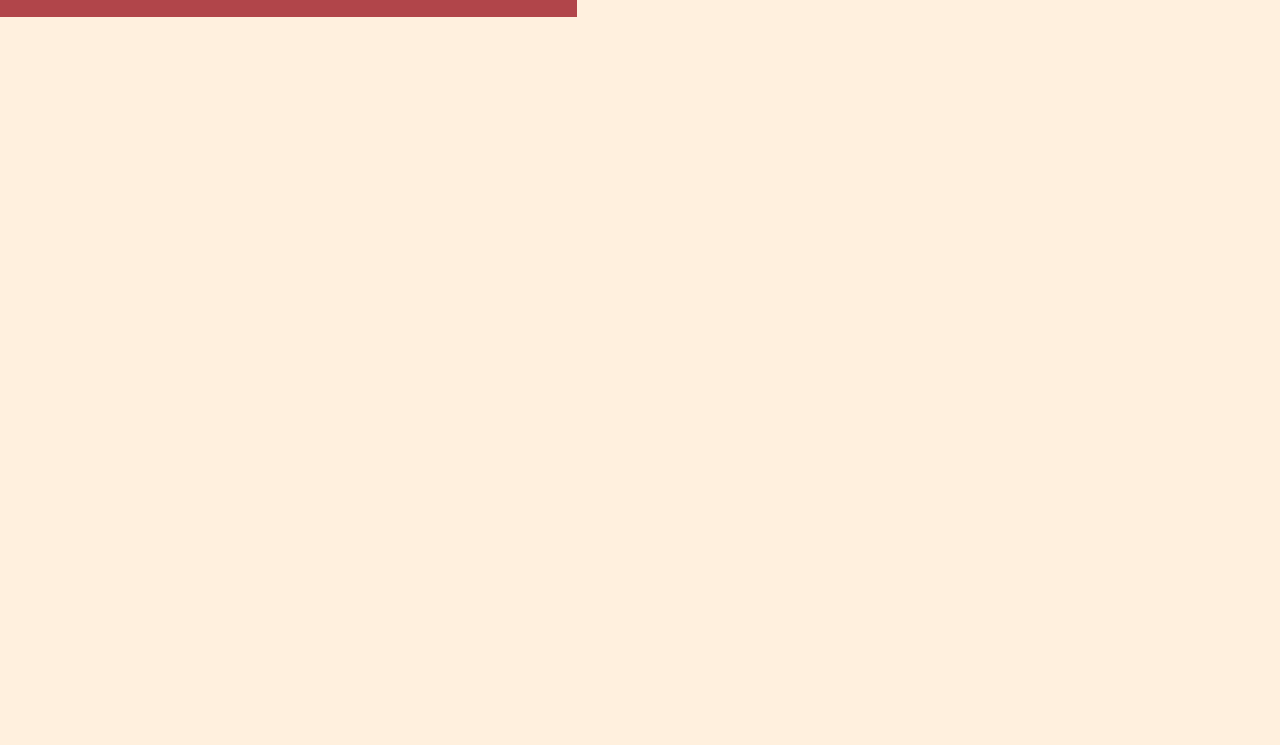
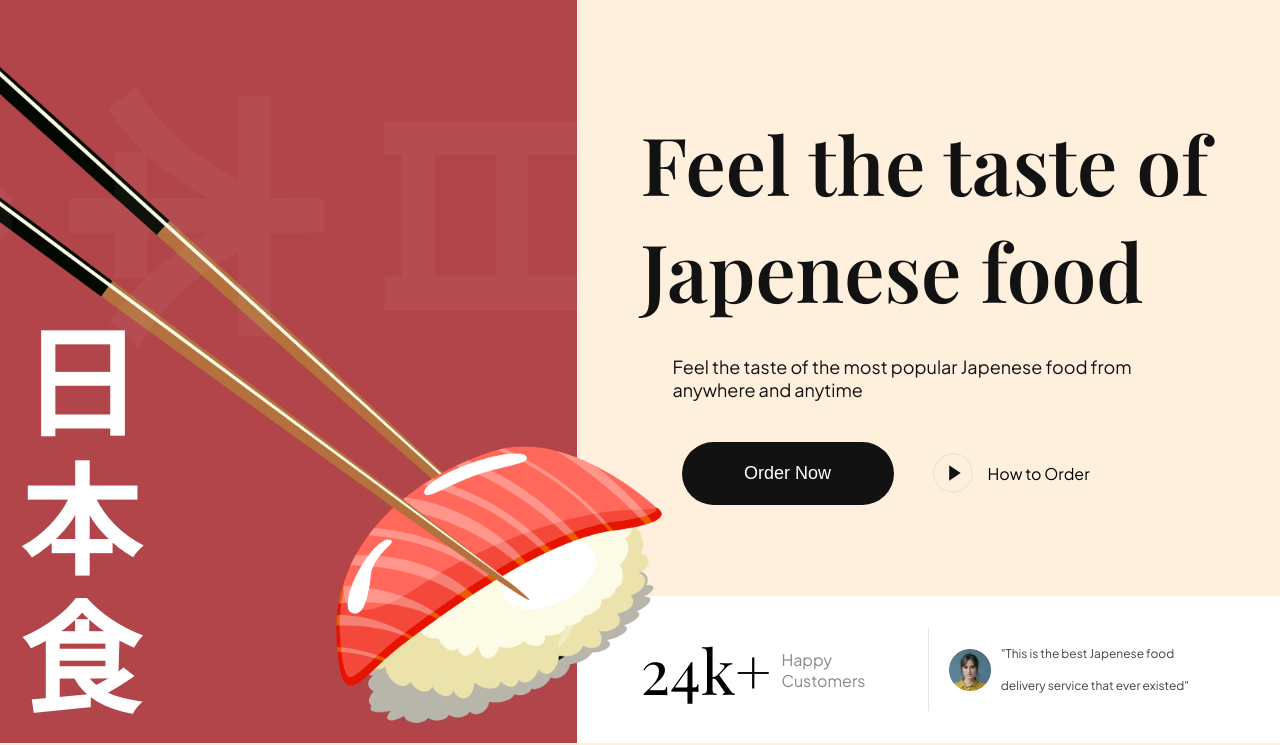
Before and after one commit to amaan025/HTML_CSS_JS, a website built with Vite: page index.html in a window 1280 px wide. Shown: the part 55-800 px from the top of the page. Built offline with nearby package versions, Linux system fonts and the light colour scheme.

Commit message:
completed the hero section

```diff
--- a/css/sections/header.css
+++ b/css/sections/header.css
@@ -33,7 +33,7 @@
 .header__menu-mobile {
     padding: 20px;
 
-    flex: 1.235;
+    flex: 1.236;
     display: flex;
     justify-content: flex-end;
     align-items: center;
--- /dev/null
+++ b/css/sections/hero.css
@@ -0,0 +1,163 @@
+.hero{
+    display: flex;
+    min-height: calc(100vh - 74px);
+    overflow: hidden;
+}
+
+.hero-image{
+    flex: 1;
+    display: flex;
+    flex-direction: column;
+    position: relative;
+    z-index: 5;
+}
+
+.hero-image img{
+    width: 120%;
+    height: 100%;
+    object-fit: contain;
+ }
+
+ .hero-image__overlay{
+     position: absolute;
+     inset: 0;
+     width: 100%;
+     background-color: var(--primary-color);
+     z-index: -1;
+ }
+
+ .hero-image h2{
+     position: absolute;
+     bottom: 0;
+     padding: 20px;
+     font-family: var(--playfair-display);
+     font-weight: 700;
+     font-size: 120px;
+     line-height: 138px;
+     color: #fff;
+ }
+
+ .hero-content{
+     flex: 1.22;
+     display: flex;
+     justify-content: space-between;
+     flex-direction: column;
+
+ }
+
+ .hero-content-info{
+     padding: 64px;
+     flex: 1;
+     display: flex;
+     justify-content: center;
+     flex-direction: column;
+ }
+
+ .hero-content-info h1{
+     font-size: 80px;
+     font-weight: 600;
+     font-family: var(--playfair-display);
+     color: var(--secondary-color);
+ }
+
+ .hero-content-info p{
+     margin: 32px 0 0 32px;
+     font-family: var(--plus-jakarta-sans);
+     color: var(--secondary-color);
+     font-size: 18px;
+     font-weight: 400;
+ }
+
+ .hero-content__buttons{
+     margin: 41px 0 0 41px;
+     display: flex;
+     flex-wrap: wrap;
+     gap: 36px;
+ }
+
+ .hero-content__order-button{
+     padding: 20px;
+     border-radius: 36px;
+     min-width: 212px;
+     outline: none;
+     border: none;
+     background: var(--secondary-color);
+     cursor: pointer;
+     color: #fff;
+     font-weight: 500;
+     font-size: 18px;
+     line-height: 23px;
+ }
+
+ .hero-content__play-button{
+     border: none;
+     outline: none;
+     background: transparent;
+     display: flex;
+     align-items: center;
+     font-size: 16px;
+     line-height: 19px;
+     color: var(--black-200);
+     font-family: var(--plus-jakarta-sans);
+
+     cursor: pointer;
+ }
+
+ .hero-content__play-button img{
+     margin-right: 12px;
+     width: 46px;
+     height: 46px;
+     object-fit: contain;
+ }
+
+ .hero-content__testimonial{
+     padding: 32px 64px;
+     display: flex;
+     flex-wrap: wrap;
+     gap: 20px;
+     background: var(--color-white);
+ }
+
+ .hero-content__customer{
+     flex: 1;
+     gap: 10px;
+ }
+
+ .hero-content__customer h4{
+     font-size: 62px;
+     font-weight: 400;
+     font-family: var(--playfair-display);
+ }
+
+.hero-content__customer p{
+    font-size: 16px;
+    font-weight: 400;
+    font-family: var(--plus-jakarta-sans);
+    color: var(--secondary-color);
+    opacity: 0.5;
+}
+
+.hero-content__review{
+    flex: 1;
+    display: flex;
+    align-items: center;
+    gap: 10px;
+    padding-left: 20px;
+    border-left: 1px solid rgba(2, 2, 2, 0.1);
+    min-width: 200px;
+}
+
+.hero-content__review img{
+    width: 42px;
+    height: 42px;
+    object-fit: contain;
+}
+
+.hero-content__review p{
+    font-size: 12px;
+    font-weight: 400;
+    line-height: 32px;
+    font-family: var(--plus-jakarta-sans);
+    color: var(--secondary-color);
+    opacity: 0.8;
+}
--- a/css/style.css
+++ b/css/style.css
@@ -3,12 +3,12 @@
 
 /* other css file imports */
 @import url("sections/header.css");
-/*@import url("sections/hero.css");*/
-/*@import url("sections/about.css");*/
-/*@import url("sections/popular.css");*/
-/*@import url("sections/trending.css");*/
-/*@import url("sections/subscribe.css");*/
-/*@import url("sections/footer.css");*/
+@import url("sections/hero.css");
+@import url("sections/about.css");
+@import url("sections/popular.css");
+@import url("sections/trending.css");
+@import url("sections/subscribe.css");
+@import url("sections/footer.css");
 
 /* CSS variables for reusablity across all files (including above imported) */
 :root {
--- a/index.html
+++ b/index.html
@@ -41,6 +41,47 @@
             </ul>
         </nav>
     </header>
+
+    <section class="hero">
+
+        <div class="hero-image">
+            <img src="assets/sushi-1.png" alt="sushi"/>
+            <h2>
+                日 <br />
+                本 <br />
+                食
+            </h2>
+
+            <div class ="hero-image__overlay"></div>
+        </div>
+
+        <div class="hero-content">
+            <div class="hero-content-info">
+                <h1>Feel the taste of Japenese food</h1>
+                <p> Feel the taste of the most popular Japenese food from anywhere and anytime</p>
+
+                <div class="hero-content__buttons">
+                    <button class="hero-content__order-button">Order Now</button>
+                    <button class="hero-content__play-button">
+                        <img src="assets/play-circle.svg" alt="play"/>
+                        How to Order
+                    </button>
+                </div>
+            </div>
+
+            <div class="hero-content__testimonial">
+                <div class="hero-content__customer flex-center">
+                    <h4>24<span>k+</span></h4>
+                    <p>Happy Customers</p>
+                </div>
+                <div class="hero-content__review">
+                    <img src="assets/user.png" alt="user"/>
+                    <p>"This is the best Japenese food delivery service that ever existed"</p>
+
+                </div>
+            </div>
+        </div>
+    </section>
     <script src="js/script.js" type="module"></script>
 </body>
 </html>
```
Also changed, not shown: css/sections/about.css (added), css/sections/footer.css (added), css/sections/popular.css (added), css/sections/subscribe.css (added), css/sections/trending.css (added).
